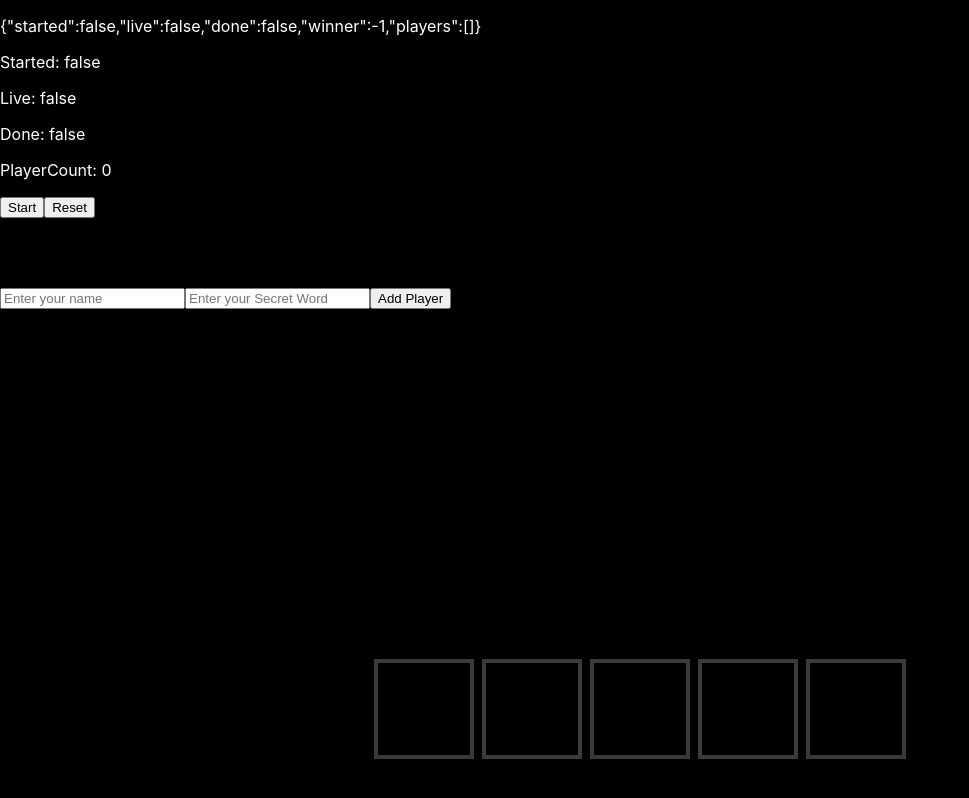
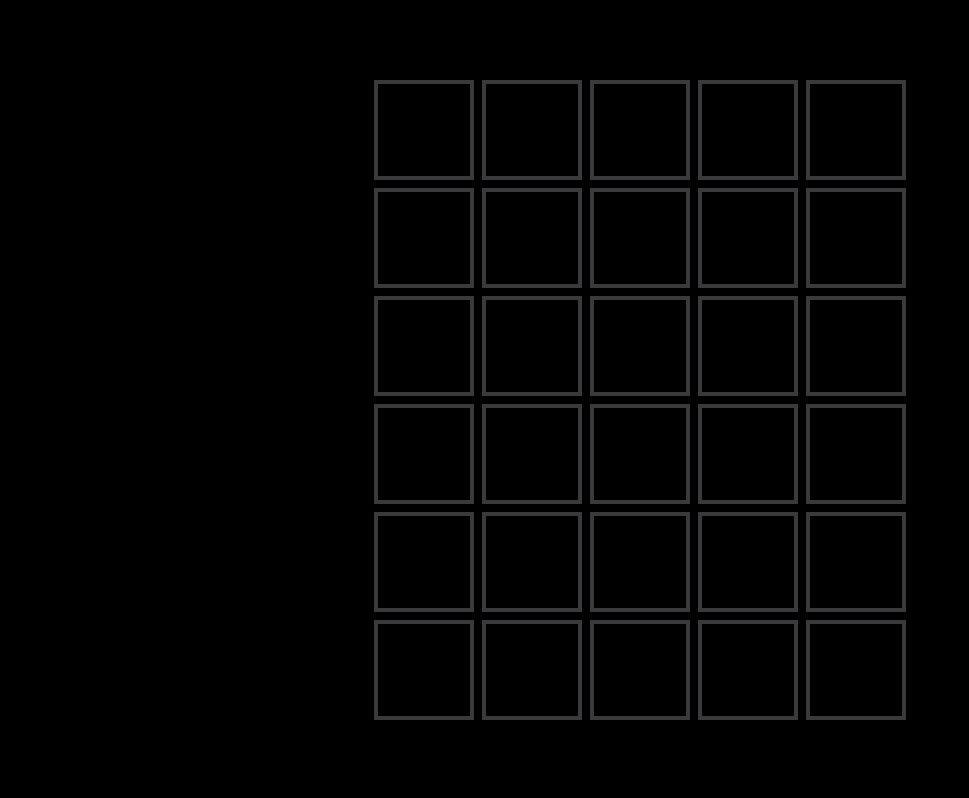
Before and after one commit to kmkinney/wordle-battle, a Next.js app: page /game in a window 1280 px wide. Shown: the top 798 px of the page, without its empty margins (0-969 px from the left). Built offline with nearby package versions, Linux system fonts and the light colour scheme; no server answers.

Commit message:
Move game to game page

```diff
--- a/pages/game.js
+++ b/pages/game.js
@@ -1,18 +1,20 @@
-import { Router } from "next/router"
-import { useEffect } from "react"
-import { useState } from "react"
-import { io } from 'socket.io-client'
-import styles from '../styles/Home.module.css'
-import WordGuess from '../components/WordGuess'
-let socket
+import { Router } from 'next/router';
+import { useEffect } from 'react';
+import { useState } from 'react';
+import { io } from 'socket.io-client';
+import styles from '../styles/Home.module.css';
+import Head from 'next/head';
+import WordGuess from '../components/WordGuess';
+import Link from 'next/link';
+let socket;
 
 const startState = {
   started: false,
   live: false,
   done: false,
   winner: -1 /*index of player in Array*/,
-    players: []
-}
+  players: [],
+};
 
 const defaultPlayer = {
   name: '',
@@ -22,65 +24,73 @@ const defaultPlayer = {
   numGuesses: 0,
   pastGuesses: [],
   currentGuess: '',
-    winner: false
-}
+  winner: false,
+};
 
-const targetWord = "tests"
+const targetWord = 'tests';
 
 export default function Game() {
-    const [gameState, setGameState] = useState(startState)
-    const [playerName, setPlayerName] = useState('')
-    const [secretWord, setSecretWord] = useState('')
+  const [gameState, setGameState] = useState(startState);
+  const [playerName, setPlayerName] = useState('');
+  const [secretWord, setSecretWord] = useState('');
+  const [targetWord, updateTargetWord] = useState('tears');
+  const [focus, updateFocus] = useState(1);
+  const [submitted1, wasSubmitted1] = useState(false);
+  const [submitted2, wasSubmitted2] = useState(false);
+  const [submitted3, wasSubmitted3] = useState(false);
+  const [submitted4, wasSubmitted4] = useState(false);
+  const [submitted5, wasSubmitted5] = useState(false);
+  const [submitted6, wasSubmitted6] = useState(false);
 
   useEffect(() => {
-        initSocket()
-        return closeConnection()
-    }, [])
+    initSocket();
+    return closeConnection();
+  }, []);
 
   const initSocket = async () => {
-        await fetch('/api/socket')
-        socket = io()
+    await fetch('/api/socket');
+    socket = io();
     socket.on('connect', () => {
-            console.log('connected')
-        })
+      console.log('connected');
+    });
 
-        socket.on('update-game-state', newState => {
-            console.log("Game State Updated")
-            console.log(newState)
+    socket.on('update-game-state', (newState) => {
+      console.log('Game State Updated');
+      console.log(newState);
       // processUpdate(newState)
       // if(gameState != newState)
-            setGameState(newState)
-        })
+      setGameState(newState);
+    });
 
-        socket.on('game-end', newState => {
-            console.log("Game has ended")
-        })
-    }
+    socket.on('game-end', (newState) => {
+      console.log('Game has ended');
+    });
+  };
 
   const closeConnection = () => {
     // console.log(socket)
-    }
+  };
 
   const updateGameState = (newState) => {
     fetch('/api/update', {
       method: 'POST',
       body: JSON.stringify({
         ...gameState,
-                ...newState
-            })
-        })
-    }
+        ...newState,
+      }),
+    });
+  };
 
   const addPlayer = () => {
-        let currPlayers = gameState.players
-        console.log("NUM PLAYERS " + currPlayers.length)
-        console.log(currPlayers)
-        let letters = {}
+    let currPlayers = gameState.players;
+    console.log('NUM PLAYERS ' + currPlayers.length);
+    console.log(currPlayers);
+    let letters = {};
     for (let i = 0; i < 26; i++) {
-            let c = String.fromCharCode(97 + i)
-            letters[c] = 'none'
+      let c = String.fromCharCode(97 + i);
+      letters[c] = 'none';
     }
-        console.log(letters)
+    console.log(letters);
     currPlayers.push({
       name: playerName,
       secretWord: secretWord,
@@ -89,48 +99,102 @@ export default function Game() {
       numGuesses: 0,
       pastGuesses: [],
       currentGuess: '',
-            winner: false
-        })
-        updateGameState({ players: currPlayers })
-    }
+      winner: false,
+    });
+    updateGameState({ players: currPlayers });
+  };
 
   return (
-        <div>
-            <p>{JSON.stringify(gameState)}</p>
-            <p>Started: {'' + gameState.started}</p>
-            <p>Live: {'' + gameState.live}</p>
-            <p>Done: {'' + gameState.done}</p>
-            <p>PlayerCount: {gameState.players.length}</p>
-            <button
-                onClick={() => updateGameState({ started: true })}
-            >
-                Start
-            </button>
-            <button onClick={(e) => {
-                e.preventDefault()
-                console.log(socket)
-                updateGameState(startState)
-            }}>Reset</button>
-
-            <h2>Player Info</h2>
-            <input
-                placeholder="Enter your name"
-                value={playerName}
-                onChange={(e) => setPlayerName(e.target.value)}
+    <div className={styles.container}>
+      <Head>
+        <title>Wordle Off</title>
+        <meta name='description' content='Generated by create next app' />
+        <link rel='icon' href='/favicon.ico' />
+      </Head>
+      {/* <p>{JSON.stringify(gameState)}</p> */}
+      {/* <p>Started: {'' + gameState.started}</p> */}
+      {/* <p>Live: {'' + gameState.live}</p> */}
+      {/* <p>Done: {'' + gameState.done}</p> */}
+      {/* <p>PlayerCount: {gameState.players.length}</p> */}
+      {/* <button onClick={() => updateGameState({ started: true })}>Start</button> */}
+      {/* <button */}
+      {/*   onClick={(e) => { */}
+      {/*     e.preventDefault(); */}
+      {/*     console.log(socket); */}
+      {/*     updateGameState(startState); */}
+      {/*   }} */}
+      {/* > */}
+      {/*   Reset */}
+      {/* </button> */}
+      {/* <h2>Player Info</h2> */}
+      {/* <input */}
+      {/*   placeholder='Enter your name' */}
+      {/*   value={playerName} */}
+      {/*   onChange={(e) => setPlayerName(e.target.value)} */}
+      {/* /> */}
+      {/* <input */}
+      {/*   placeholder='Enter your Secret Word' */}
+      {/*   value={secretWord} */}
+      {/*   onChange={(e) => setSecretWord(e.target.value)} */}
+      {/* /> */}
+      {/* <button */}
+      {/*   onClick={() => { */}
+      {/*     addPlayer(); */}
+      {/*   }} */}
+      {/* > */}
+      {/*   Add Player */}
+      {/* </button> */}
+      <main className={styles.main}>
+        <WordGuess
+          targetWord={targetWord}
+          index={1}
+          focus={focus}
+          updateFocus={updateFocus}
+          submitted={submitted1}
+          wasSubmitted={wasSubmitted1}
         />
-            <input
-                placeholder="Enter your Secret Word"
-                value={secretWord}
-                onChange={(e) => setSecretWord(e.target.value)}
+        <WordGuess
+          targetWord={targetWord}
+          index={2}
+          focus={focus}
+          updateFocus={updateFocus}
+          submitted={submitted2}
+          wasSubmitted={wasSubmitted2}
         />
-            <button onClick={() => { addPlayer() }}>
-                Add Player
-            </button>
-
-            <main className={styles.main}>
-                <WordGuess targetWord={targetWord} />
+        <WordGuess
+          targetWord={targetWord}
+          index={3}
+          focus={focus}
+          updateFocus={updateFocus}
+          submitted={submitted3}
+          wasSubmitted={wasSubmitted3}
+        />
+        <WordGuess
+          targetWord={targetWord}
+          index={4}
+          focus={focus}
+          updateFocus={updateFocus}
+          submitted={submitted4}
+          wasSubmitted={wasSubmitted4}
+        />
+        <WordGuess
+          targetWord={targetWord}
+          index={5}
+          focus={focus}
+          updateFocus={updateFocus}
+          submitted={submitted5}
+          wasSubmitted={wasSubmitted5}
+        />
+        <WordGuess
+          targetWord={targetWord}
+          index={6}
+          focus={focus}
+          updateFocus={updateFocus}
+          submitted={submitted6}
+          wasSubmitted={wasSubmitted6}
+        />
       </main>
-
+      );
     </div>
-    )
+  );
 }
```
Also changed, not shown: pages/index.js (+19 -66 lines). Lines whose indentation alone changed are shown as unchanged.
